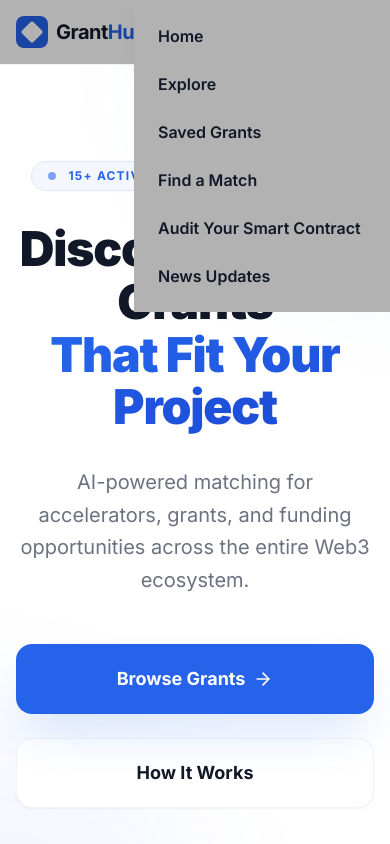
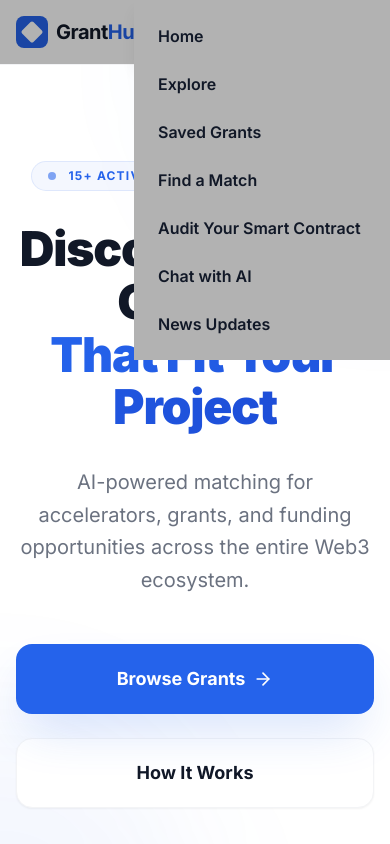
Before and after one commit to dev-omaFrank/W3AGH, a Next.js app: page / in a window 390 px wide. Both pictures are taken after a click on the button "Toggle menu". Shown: the top 844 px of the page. Built offline with nearby package versions, Linux system fonts and the light colour scheme.

Commit message:
added chat with ai to mobilenav

```diff
--- a/components/MobileMenu.tsx
+++ b/components/MobileMenu.tsx
@@ -58,6 +58,7 @@ export default function MobileMenu() {
           <Link href="/saved" onClick={() => setIsOpen(false)} className="black font-semibold text-base">Saved Grants</Link>
           <Link href="/match" onClick={() => setIsOpen(false)} className="black font-semibold text-base">Find a Match</Link>
           <Link href="/audit" onClick={() => setIsOpen(false)} className="black font-semibold text-base">Audit Your Smart Contract</Link>
+          <Link href="/chat" onClick={() => setIsOpen(false)} className="black font-semibold text-base">Chat with AI</Link>
           <Link href="/news" onClick={() => setIsOpen(false)} className="black font-semibold text-base">News Updates</Link>
         </div>
       </div>
```
